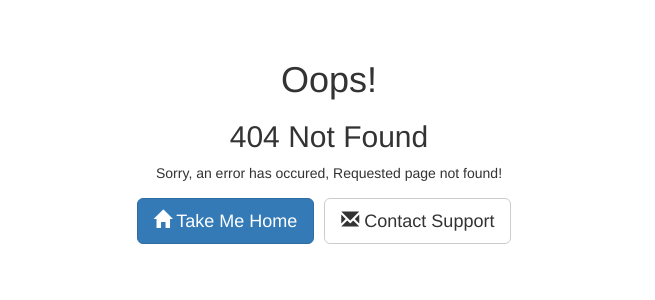
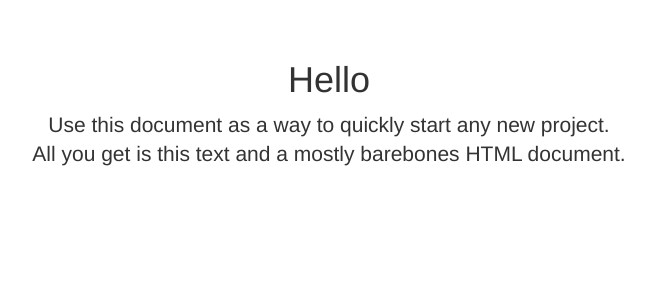
Before and after one commit to doc212/ng-theros, an Angular app: page /home in a window 1280 px wide. Before the commit this address had no page. Shown: the top 300 px of the page, without its empty margins (311-966 px from the left). Built offline with nearby package versions, Linux system fonts and the light colour scheme.

Commit message:
add route+basic content

```diff
--- a/src/app/app.routing.ts
+++ b/src/app/app.routing.ts
@@ -1,9 +1,11 @@
 import { RouterModule, Routes } from '@angular/router';
 import {SigninComponent} from './signin/signin.component';
 import {NotFoundComponent} from './not-found/not-found.component';
+import {HomeComponent} from './home/home.component';
 
 const app_routes: Routes = [
   { path: 'signin', component: SigninComponent },
+  { path: 'home', component: HomeComponent },
   { path: '**', pathMatch: 'full', component: NotFoundComponent }
 ];
 
--- a/src/app/home/home.component.css
+++ b/src/app/home/home.component.css
@@ -0,0 +1,4 @@
+.starter-template {
+  padding: 40px 15px;
+  text-align: center;
+}
--- a/src/app/home/home.component.html
+++ b/src/app/home/home.component.html
@@ -1,3 +1,10 @@
-<p>
-  home works!
-</p>
+<div class="container">
+
+  <div class="starter-template">
+    <h1>Hello</h1>
+    <p class="lead">
+      Use this document as a way to quickly start any new project.<br>
+      All you get is this text and a mostly barebones HTML document.
+    </p>
+  </div>
+</div>
```
